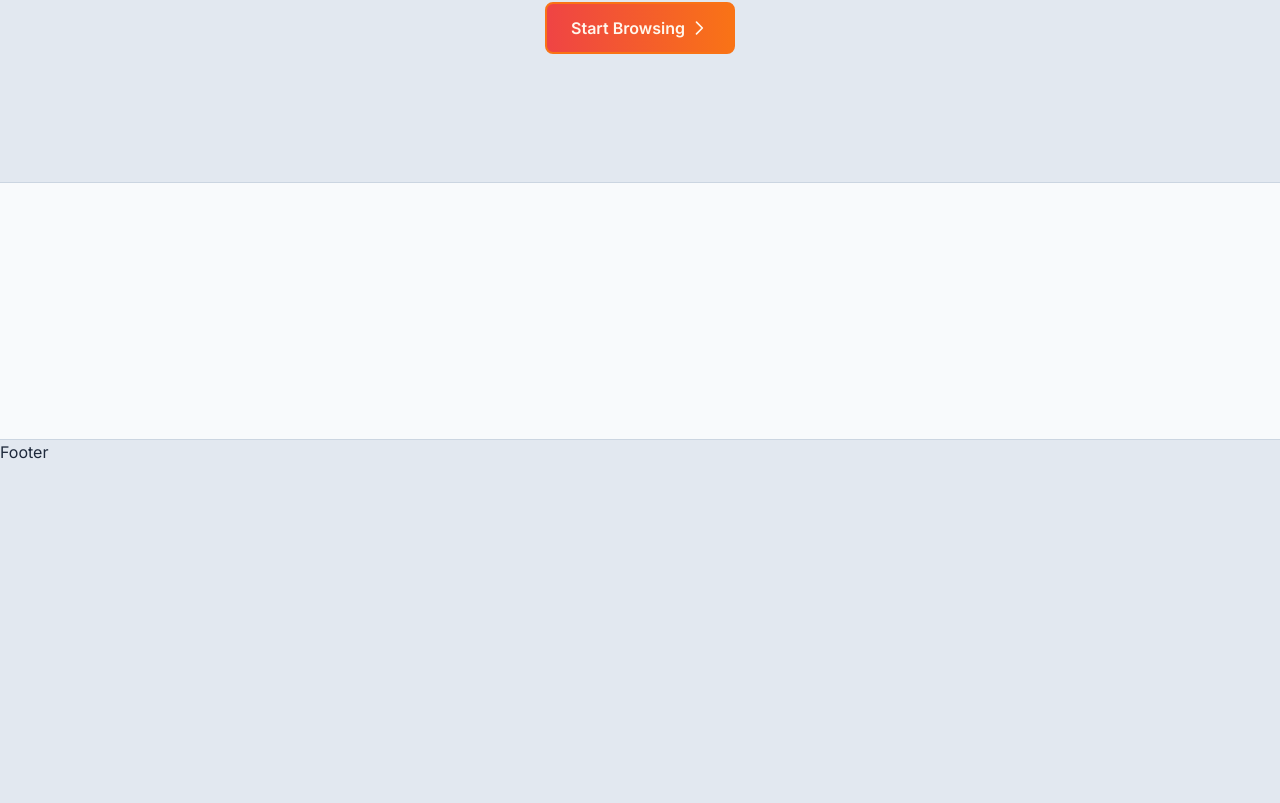
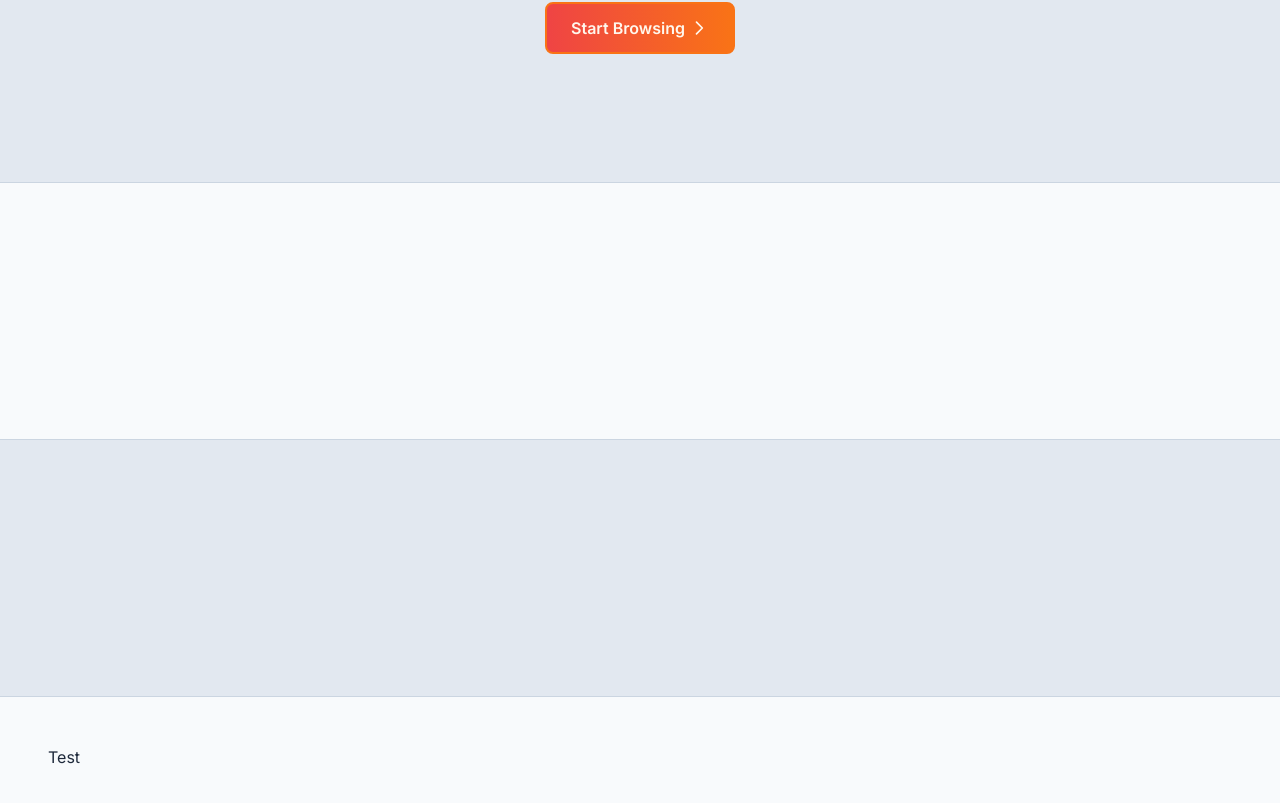
Before and after one commit to waylonturbes/signal-focused, a Next.js app: page / in a window 1280 px wide. Shown: the part 466-1269 px from the top of the page. Before the commit the page ends 930 px from the top, so only its background shows below. Built offline with nearby package versions, Linux system fonts and the light colour scheme.

Commit message:
feat: create consumer footer compononent

```diff
--- /dev/null
+++ b/components/consumer-footer/consumer-footer.tsx
@@ -0,0 +1,14 @@
+import React from "react";
+import Link from "next/link";
+
+interface ConsumerFooterProps {}
+
+/**
+ * A footer component for pages intended to be used by consumers, like the home page.
+ * @returns { JSX.Element } A footer element with navigation links for a cosumer page.
+ */
+const ConsumerFooter = ({}: ConsumerFooterProps) => {
+  return <footer className="p-12 bg-slate-50 dark:bg-slate-900">Test</footer>;
+};
+
+export { ConsumerFooter };
--- a/components/layouts/consumer-layout/consumer-layout.tsx
+++ b/components/consumer-layout/consumer-layout.tsx
@@ -1,6 +1,6 @@
 import React from "react";
 import Head from "next/head";
-import { ConsumerHeader } from "@components";
+import { ConsumerHeader, ConsumerFooter } from "@components";
 import type { ReactElement } from "react";
 
 interface ConsumerLayoutProps {
@@ -30,7 +30,7 @@ const ConsumerLayout = ({
       </Head>
       <ConsumerHeader />
       <main className="flex-auto">{children}</main>
-      <footer>Footer</footer>
+      <ConsumerFooter />
     </div>
   );
 };
--- a/pages/index.tsx
+++ b/pages/index.tsx
@@ -23,6 +23,7 @@ const Home: NextPageWithLayout = () => {
         </Link>
       </div>
       <div className="text-center py-32 px-6 border-b bg-slate-50 dark:bg-slate-900"></div>
+      <div className="text-center py-32 px-6 border-b"></div>
     </>
   );
 };
```
Also changed, not shown: components/index.ts (+5 -3 lines), components/consumer-header/consumer-header.tsx (renamed from components/headers/consumer-header.tsx), components/theme-toggle/theme-toggle.tsx (renamed from components/inputs/theme-toggle/theme-toggle.tsx), 1 other file (tests, documents, lock files or other folders).
